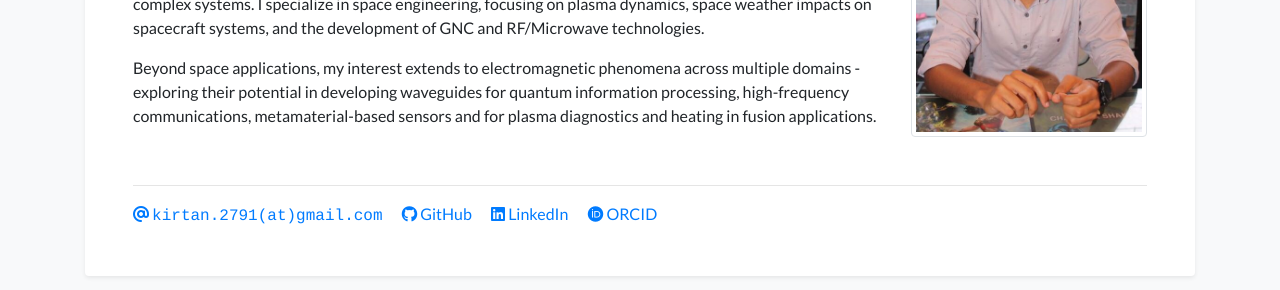
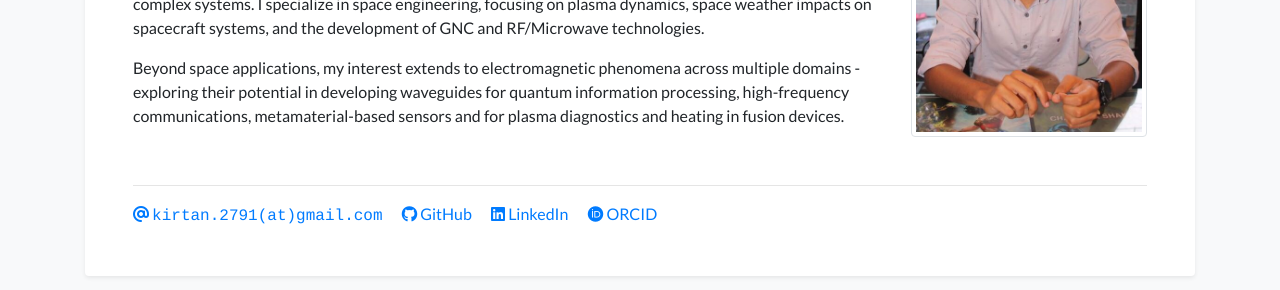
Before and after one commit to kirtan2605/kirtan2605.github.io, a Jekyll site: the page built from index.html, in a window 1280 px wide and 1192 px high. Shown: the part 256-546 px from the top of the window. Built offline with Jekyll 4.4.1, drawn with Linux system fonts in a browser that asks for light colours; nearby versions of some CDN libraries; a style sheet for code colours, icons or effects is not loaded.

Commit message:
Update profile.yml

```diff
--- a/_data/profile.yml
+++ b/_data/profile.yml
@@ -28,7 +28,7 @@ short_bio: >-
   </p>
   <p>
     Beyond space applications, my interest extends to electromagnetic phenomena across multiple domains - exploring their potential in developing waveguides for quantum information processing,
-    high-frequency communications, metamaterial-based sensors and for plasma diagnostics and heating in fusion applications.
+    high-frequency communications, metamaterial-based sensors and for plasma diagnostics and heating in fusion devices.
   </p>
 # multiple scales ....
 #  - from microwave photonics to plasmonics -
```
